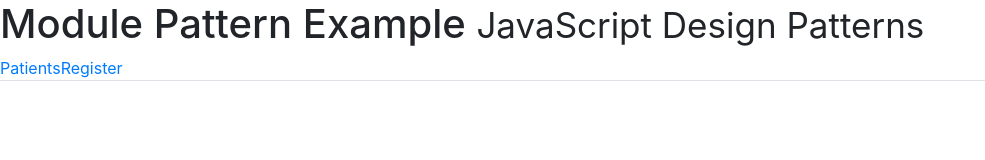
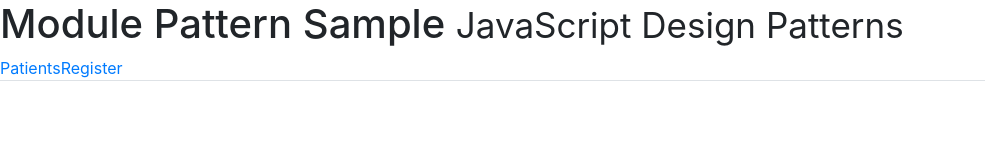
Before and after one commit to anchaltyagi/javascript_design_patterns, a plain HTML site: page Module Pattern/index.html in a window 1280 px wide. Shown: the whole page, without its empty margins (0-985 px from the left). Drawn offline with nearby package versions, Linux system fonts and the light colour scheme.

Commit message:
Update index.html

```diff
--- a/Module Pattern/index.html
+++ b/Module Pattern/index.html
@@ -8,7 +8,7 @@
 </head>
 <body>
 <div class="page-header">
-  <h1>Module Pattern Example <small>JavaScript Design Patterns</small></h1>
+  <h1>Module Pattern Sample <small>JavaScript Design Patterns</small></h1>
 </div>
 <ul class="nav nav-tabs">
 	  <li class="active"><a href="#patients" data-toggle="tab" id="patientsTab">Patients</a></li>
```
